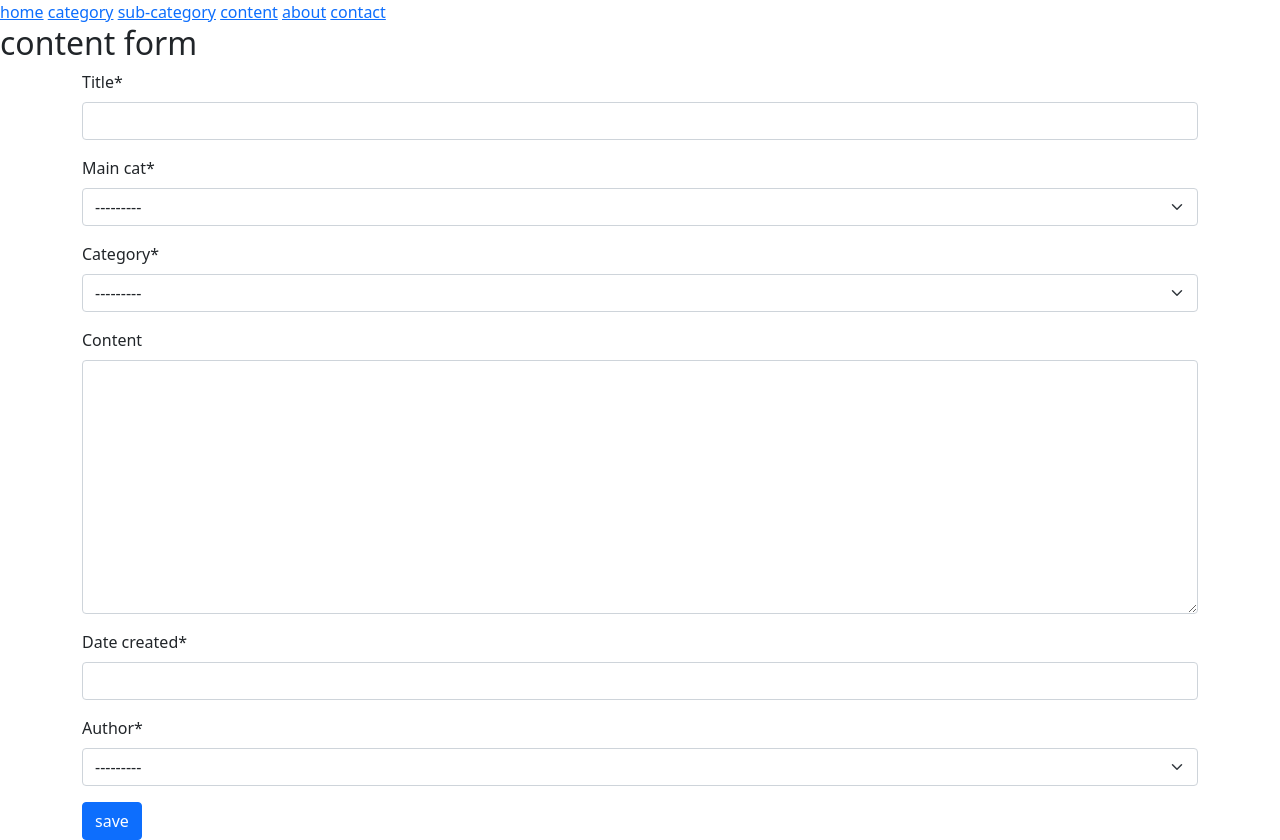
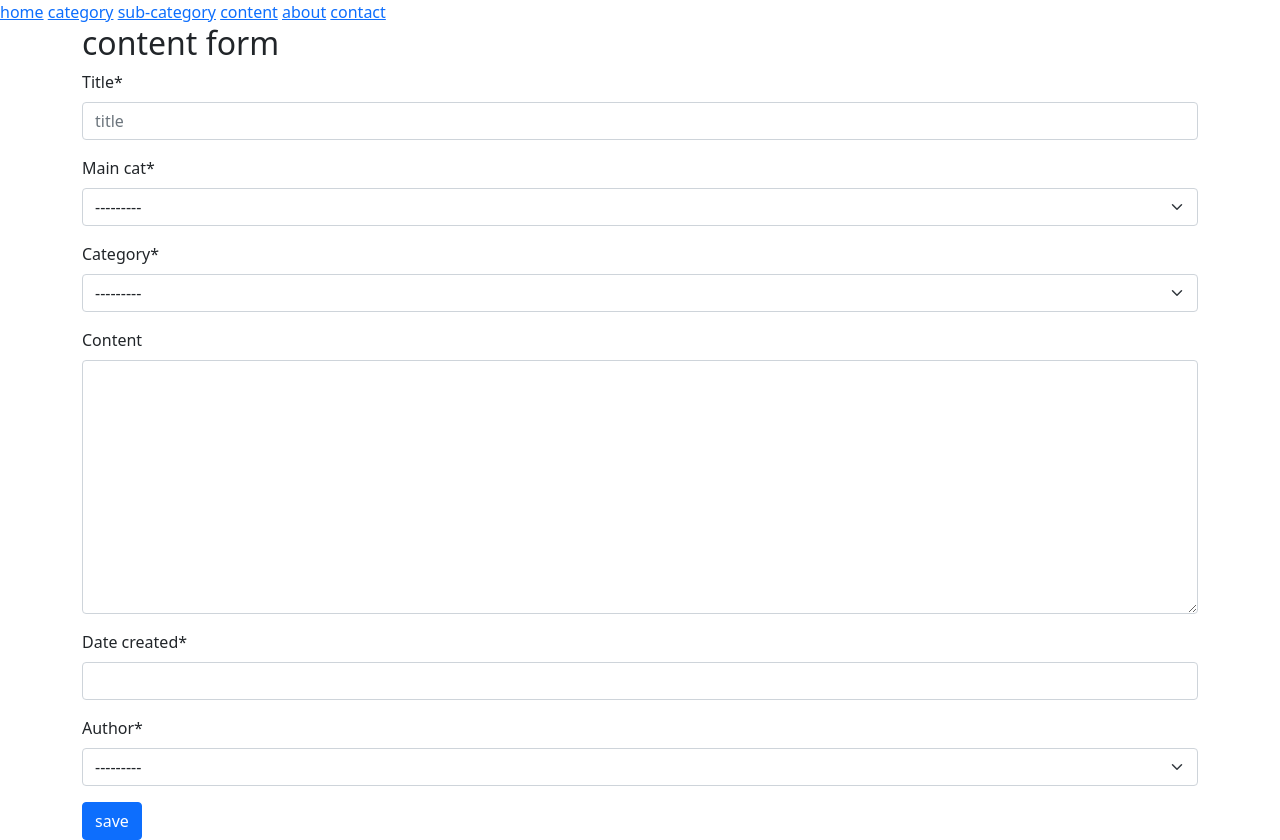
Before and after one commit to joe-duop/random, a Django app: page /topic/create in a window 1280 px wide. Run offline with Django 3.2, Linux system fonts and the light colour scheme; the visitor is signed in with stand-in values (Sample User, id 1); data comes from the database, SQL or seed files in the repository; data that the repository does not hold is empty; some libraries are stand-ins or nearby versions.

Commit message:
added form widgets

```diff
--- a/swahili/forms.py
+++ b/swahili/forms.py
@@ -19,3 +19,12 @@ class SwahiliContentForm(forms.ModelForm):
     class Meta:
         model = SwahiliContent
         fields = ['title','main_cat','category','content','date_created','author']
+
+        widgets = {
+            'title':forms.TextInput(attrs={'class': 'form-control', 'placeholder': 'title'}),
+            'main_cat':forms.Select(attrs={'class': 'form-control'}),
+            'category':forms.Select(attrs={'class': 'form-control'}),
+            'content':forms.Textarea(attrs={'class': 'form-control'}),
+            'date_created':forms.TextInput(attrs={'class': 'form-control'}),
+            'author':forms.Select(attrs={'class': 'form-control'}),
+        }
--- a/swahili/templates/topic/swahiliCreateView.html
+++ b/swahili/templates/topic/swahiliCreateView.html
@@ -6,10 +6,12 @@
 
 {% block content %}
 
+<div class="container">
+
   {% if user.is_authenticated %}
     {% if user.is_staff %}
       <h2>content form</h2>
-    <div class="container">
+        <div class="form-group">
           <form method="post">
             {%csrf_token%}
             {{form.media}}
@@ -21,8 +23,6 @@
       <h3>you are not allowed here</h3>
     {% endif %}
   {% endif %}
-
-
-
+</div>
 
 {% endblock content %}
```
Lines whose indentation alone changed are shown as unchanged.
